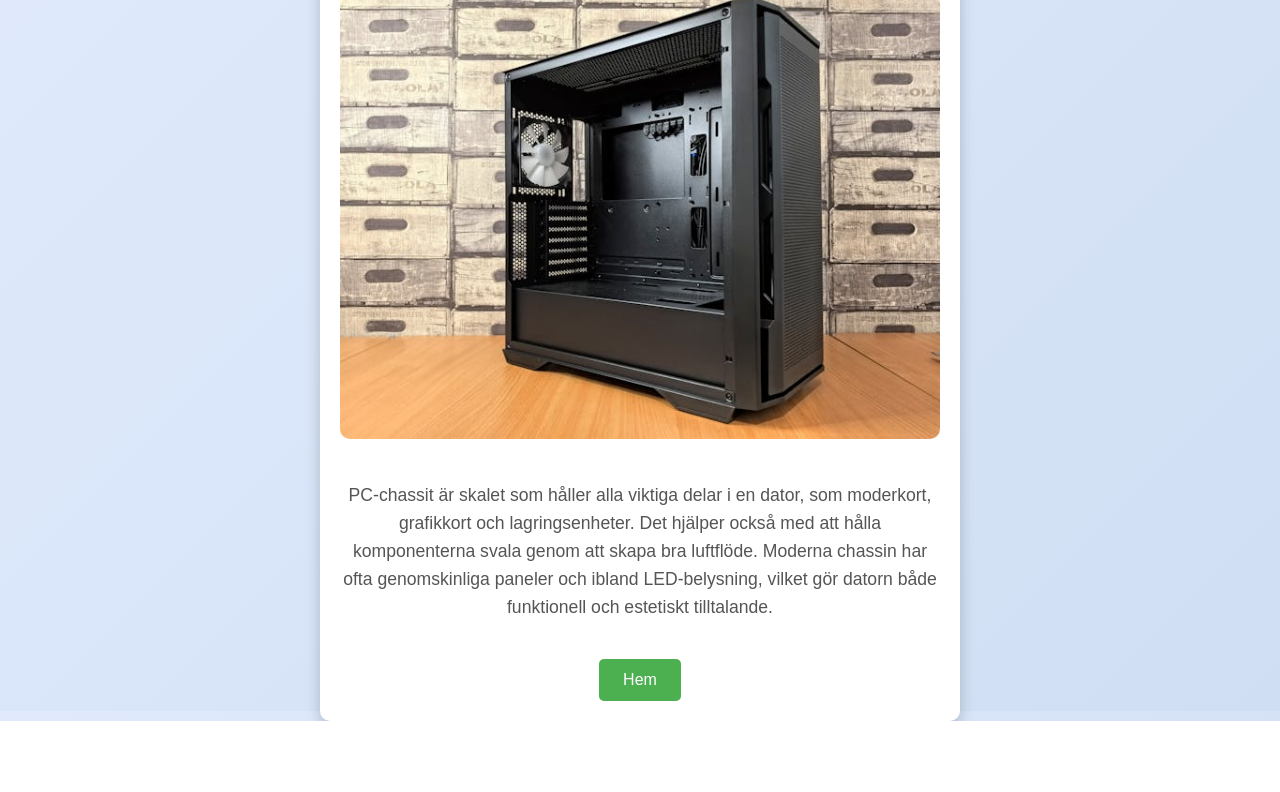
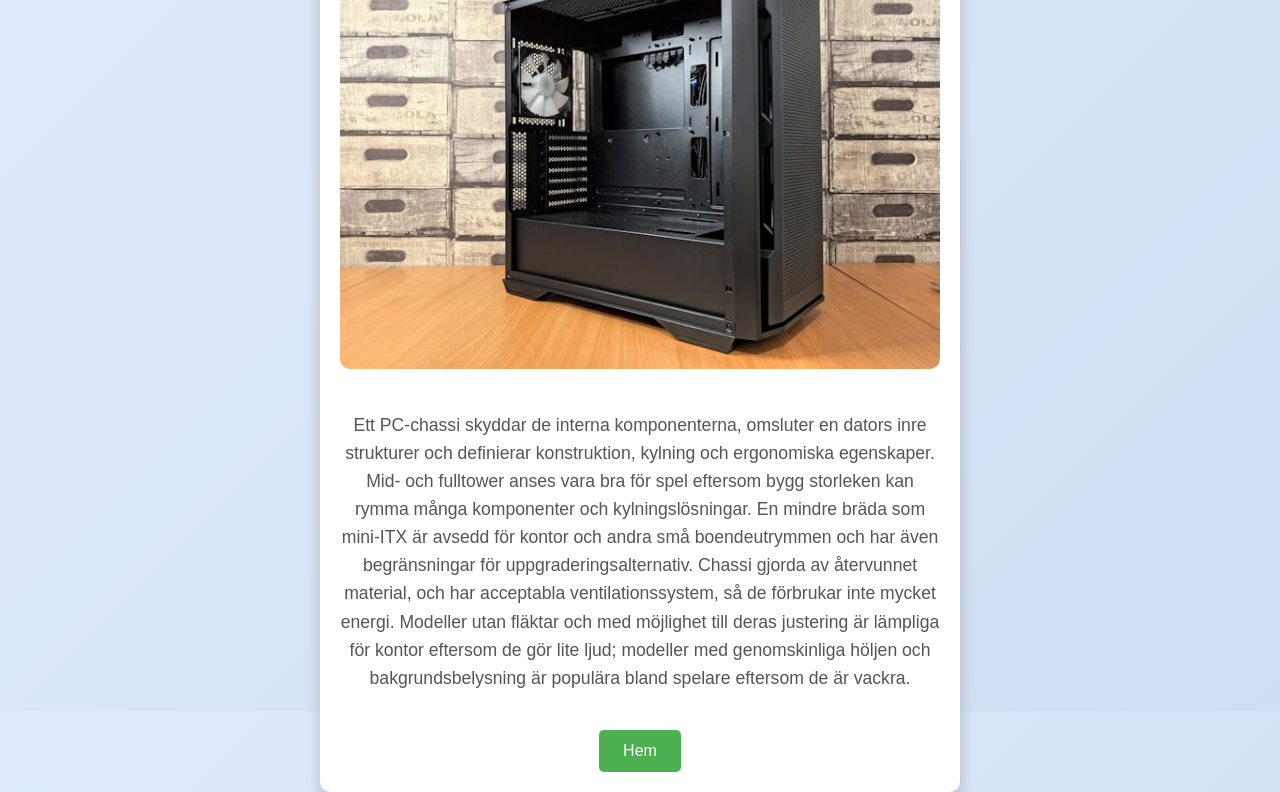
Before and after one commit to abd726/abd726.github.io, a plain HTML site: page datorn/chassi.html in a window 1280 px wide. Shown: the part 89-881 px from the top of the page. Before the commit the page ends 810 px from the top, so only its background shows below. Drawn offline with Linux system fonts and the light colour scheme.

Commit message:
Update chassi.html

```diff
--- a/datorn/chassi.html
+++ b/datorn/chassi.html
@@ -72,7 +72,7 @@
     <div class="container">
         <h1>PC Chassi</h1>
        <img src="chassi (2).jpg">
-        <p>PC-chassit är skalet som håller alla viktiga delar i en dator, som moderkort, grafikkort och lagringsenheter. Det hjälper också med att hålla komponenterna svala genom att skapa bra luftflöde. Moderna chassin har ofta genomskinliga paneler och ibland LED-belysning, vilket gör datorn både funktionell och estetiskt tilltalande.</p>
+        <p>Ett PC-chassi skyddar de interna komponenterna, omsluter en dators inre strukturer och definierar konstruktion, kylning och ergonomiska egenskaper. Mid- och fulltower anses vara bra för spel eftersom bygg storleken kan rymma många komponenter och kylningslösningar. En mindre bräda som mini-ITX är avsedd för kontor och andra små boendeutrymmen och har även begränsningar för uppgraderingsalternativ. Chassi gjorda av återvunnet material, och har acceptabla ventilationssystem, så de förbrukar inte mycket energi. Modeller utan fläktar och med möjlighet till deras justering är lämpliga för kontor eftersom de gör lite ljud; modeller med genomskinliga höljen och bakgrundsbelysning är populära bland spelare eftersom de är vackra.</p>
 
         <a href="index.html" class="button">Hem</a>
     </div>
```
